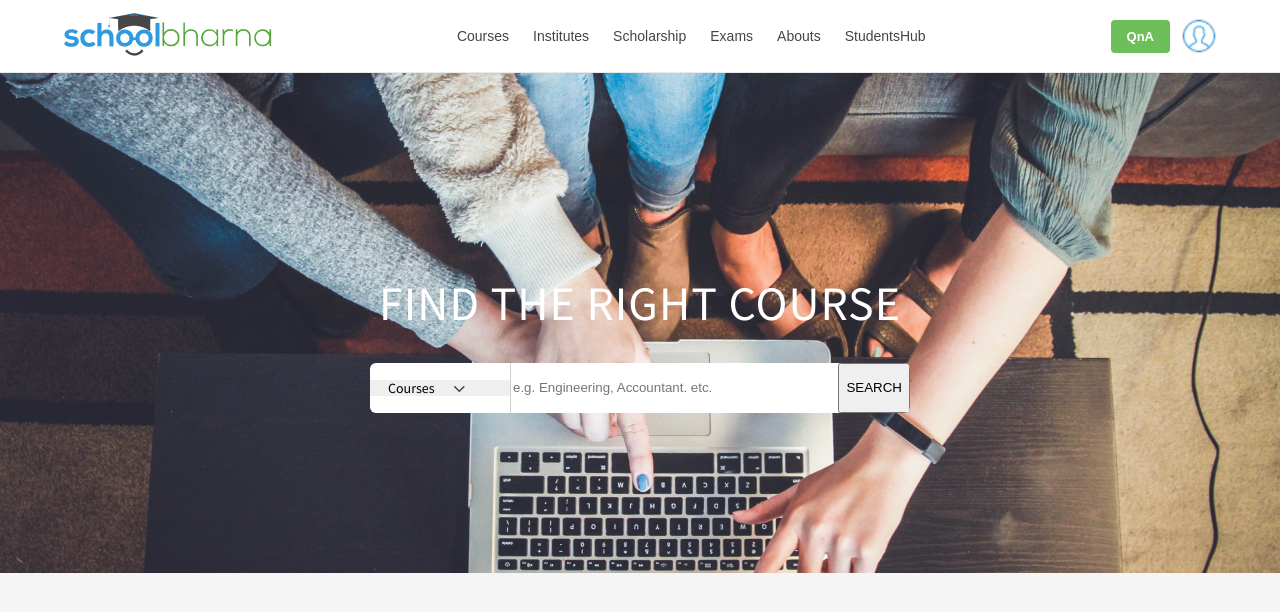
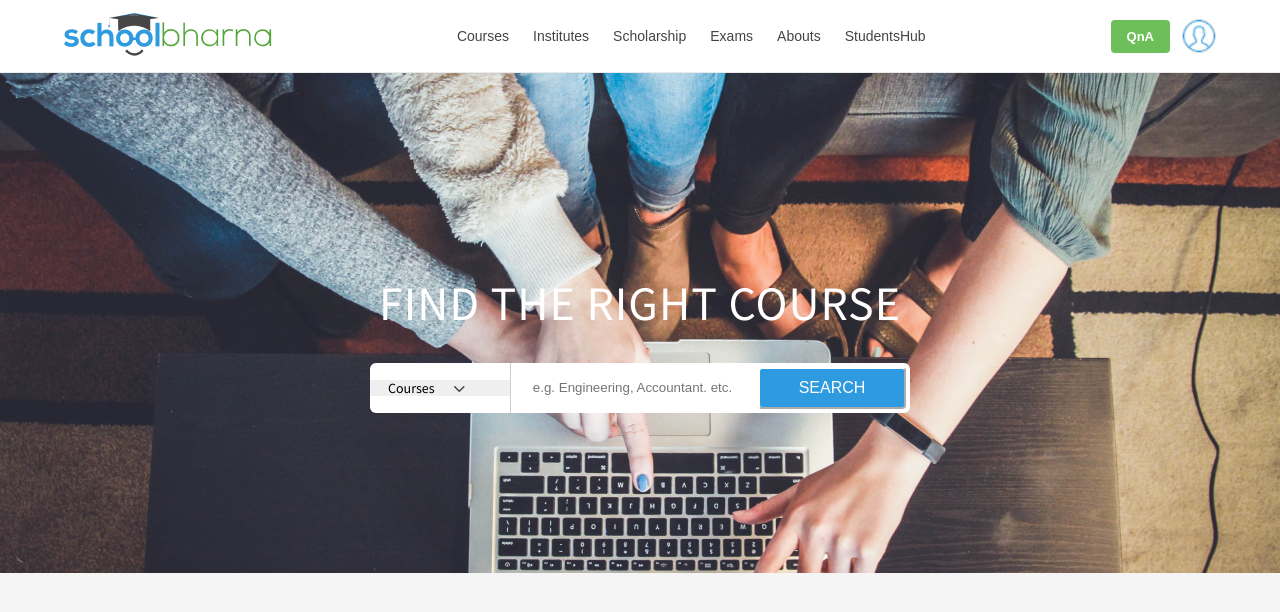
Before and after one commit to bibashmanjusubedi/schoolbharna-ui, a React (Vite) app: page / in a window 1280 px wide. Shown: the top 612 px of the page. Built offline with nearby package versions, Linux system fonts and the light colour scheme.

Commit message:
feat: Button in Find the course

```diff
--- a/src/components/layout/Hero.css
+++ b/src/components/layout/Hero.css
@@ -81,6 +81,7 @@
 .find-course-input{
     flex:1;
     border:none;
+    text-align: center;
 }
 
 .find-course-divider{
@@ -88,3 +89,17 @@
     width:1px;
     align-self:stretch;
 }
+
+.find-course-button{
+    background-color: #2E9ADF;
+    opacity: 100%;
+    margin:4px;
+    color:#ffffff;
+    border-radius: 4px;
+    width:148px;
+    border-color: #ffffff;
+    font-family: "Opens Sans", sans-serif;
+    font-size: 16px;
+    line-height:normal;
+    letter-spacing: 0;
+}
```
